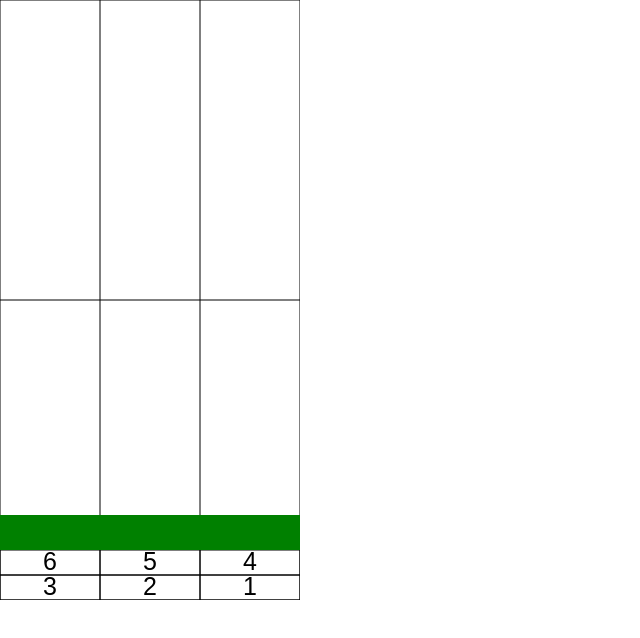
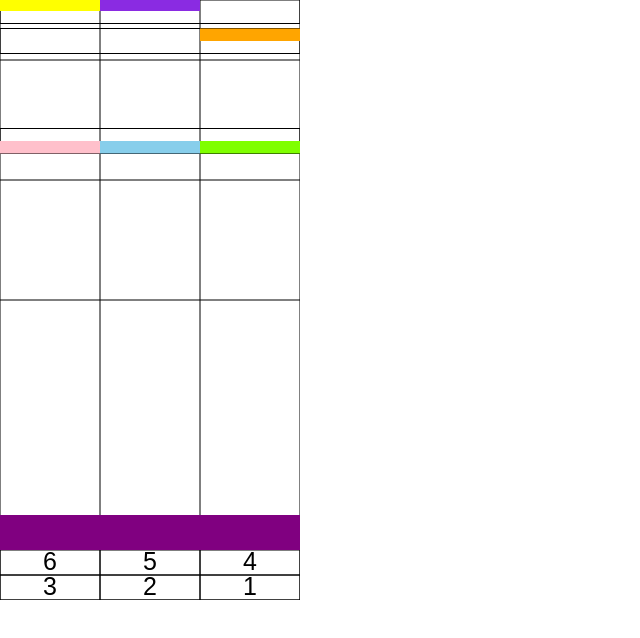
Before and after one commit to SchenRinan/Guitar-Keyboard, a plain HTML site: page index.html in a window 1280 px wide. Shown: the whole page, without its empty margins (0-640 px from the left). Drawn offline with Linux system fonts and the light colour scheme.

Commit message:
running chords

```diff
--- a/index.html
+++ b/index.html
@@ -14,5 +14,9 @@
 
 
     <script type="text/javascript" src="./js/index.js"></script>
+    <script type="text/javascript" src="./js/data.js"></script>
+    <script type="text/javascript" src="./js/listener.js"></script>
+    <script type="text/javascript" src="./js/chords.js"></script>
+    <script type="text/javascript" src="./js/game.js"></script>
 </body>
 </html>
--- /dev/null
+++ b/js/chords.js
@@ -0,0 +1,66 @@
+let chordsOnscreen = [];
+
+function generateChords(){
+    console.log(frames)
+    for(i=0; i< testChordsArray.length; i++){
+    if(frames === testChordsArray[i].frames){
+        chordsOnscreen.push(new Chords(testChordsArray[i].chords))
+    }
+}
+    for(i=0; i < chordsOnscreen.length; i++){
+        chordsOnscreen[i].draw();
+        chordsOnscreen[i].update();
+    }
+
+}
+
+class Chords{
+    constructor(chords){
+        this.chords = chords;
+        this.y = 0;
+    }
+    draw(){
+        ctx.beginPath();
+        ctx.rect(0, this.y-12.5, 300, 25);
+        ctx.stroke();
+        if(this.chords.includes(3)){
+            ctx.beginPath();
+            ctx.fillStyle = "pink";
+            ctx.rect(0, this.y, 100, 12.5);
+            ctx.fill();}
+        if(this.chords.includes(2)){
+            ctx.beginPath();
+            ctx.fillStyle = "skyblue";
+            ctx.rect(100, this.y, 100, 12.5);
+            ctx.fill();}
+        if(this.chords.includes(1)){
+            ctx.beginPath();
+            ctx.fillStyle = "chartreuse";
+            ctx.rect(200, this.y, 100, 12.5);
+            ctx.fill();}
+        if(this.chords.includes(6)){
+            ctx.beginPath();
+            ctx.fillStyle = "yellow";
+            ctx.rect(0, this.y - 12.5, 100, 12.5);
+            ctx.fill();}
+        if(this.chords.includes(5)){
+            ctx.beginPath();
+            ctx.fillStyle = "blueviolet";
+            ctx.rect(100, this.y - 12.5, 100, 12.5);
+            ctx.fill();}
+        if(this.chords.includes(4)){
+            ctx.beginPath();
+            ctx.fillStyle = "orange";
+            ctx.rect(200, this.y - 12.5, 100, 12.5);
+            ctx.fill();}
+    }
+    update(){
+        this.y++;
+    }
+}
+
+
+ctx.beginPath();
+ctx.fillStyle = "pink";
+ctx.rect(0, 575, 100, 25);
+ctx.fill();
--- /dev/null
+++ b/js/data.js
@@ -0,0 +1,6 @@
+let testChordsArray =[
+    {frames: 160, chords: [1,2,3]},
+    {frames: 260, chords: [4]},
+    {frames: 290, chords: [5,6]},
+    {frames: 670, chords: [1,2,6]},
+]
--- /dev/null
+++ b/js/game.js
@@ -0,0 +1,8 @@
+//game function
+function game(){
+    drawCanvas();
+    generateChords();
+    animation = requestAnimationFrame(game)
+}
+
+game();
--- a/js/index.js
+++ b/js/index.js
@@ -1,22 +1,20 @@
 //initial values
-let keys=[];
-let test = 'Numpad1';
 var canvas = document.getElementById("canvas");
 var ctx = canvas.getContext("2d");
 ctx.font = "25px Arial";
 ctx.textAlign = "center";
 let animation;
 let frames = 0;
+let keys=[];
+let tempoOnscreen = [];
 
 //Create canvas
 function drawCanvas(){
-    console.log(frames)
-
     ctx.clearRect(0, 0, canvas.width, canvas.height);
     //highlight numberpads
     if(keys['Numpad3']){
         ctx.beginPath();
-        ctx.fillStyle = "skyblue";
+        ctx.fillStyle = "pink";
         ctx.rect(0, 575, 100, 25);
         ctx.fill();}
     if(keys['Numpad2']){
@@ -26,22 +24,22 @@ function drawCanvas(){
         ctx.fill();}
     if(keys['Numpad1']){
         ctx.beginPath();
-        ctx.fillStyle = "skyblue";
+        ctx.fillStyle = "chartreuse";
         ctx.rect(200, 575, 100, 25);
         ctx.fill();}
     if(keys['Numpad6']){
         ctx.beginPath();
-        ctx.fillStyle = "skyblue";
+        ctx.fillStyle = "yellow";
         ctx.rect(0, 550, 100, 25);
         ctx.fill();}
     if(keys['Numpad5']){
         ctx.beginPath();
-        ctx.fillStyle = "skyblue";
+        ctx.fillStyle = "blueviolet";
         ctx.rect(100, 550, 100, 25);
         ctx.fill();}
     if(keys['Numpad4']){
         ctx.beginPath();
-        ctx.fillStyle = "skyblue";
+        ctx.fillStyle = "orange";
         ctx.rect(200, 550, 100, 25);
         ctx.fill();}
 
@@ -82,52 +80,40 @@ function drawCanvas(){
     ctx.beginPath();
     ctx.rect(200, 550, 100, 25);
     ctx.stroke();
-    ctx.fillStyle = "green";
+    ctx.fillStyle = "purple";
     ctx.beginPath();
     ctx.rect(0, 515, 300, 35);
     ctx.fill();
 
 
-    ctx.beginPath();
-    ctx.moveTo(0, frames);
-    ctx.lineTo(300, frames);
-    ctx.stroke();
     //Running Background on game field
     if(frames % 120 === 0){
-
+        tempoOnscreen.push(new TempoLines)
     }
-
+    for(i=0; i<tempoOnscreen.length; i++){
+        tempoOnscreen[i].draw();
+        tempoOnscreen[i].update();
+    }
+    if(tempoOnscreen[0].y > 515){tempoOnscreen.shift()}
     frames++;
 }
 
 
-//create listener that detects keys press combination
-document.addEventListener ("keydown", (event) => {
-    keys = (keys || []);
-        keys[event.code]=true;
-
-    if(keys['Space']){
-        console.log(keys)
-//put a function that will check if key combination is the same as the one on place
-    }
-    if(keys['Numpad3']){
-        ctx.beginPath();
-        ctx.rect(0, 575, 100, 25);
-        ctx.fill();
-    }
-}, false);
-
-document.addEventListener("keyup", function (e) {
-    keys[e.code]=false;
-    stop();
-}, false);
 
 
 
-//game function
-function game(){
-    drawCanvas();
-    animation = requestAnimationFrame(game)
+
+class TempoLines{
+    constructor(){
+        this.y = 0
+    }
+    draw(){
+        ctx.beginPath();
+        ctx.moveTo(0, this.y);
+        ctx.lineTo(300, this.y);
+        ctx.stroke();
+    }
+    update(){
+        this.y++;
+    }
 }
-
-game();
--- /dev/null
+++ b/js/listener.js
@@ -0,0 +1,22 @@
+
+
+//create listener that detects keys press combination
+document.addEventListener ("keydown", (event) => {
+    keys = (keys || []);
+        keys[event.code]=true;
+
+    if(keys['Space']){
+        console.log(keys)
+//put a function that will check if key combination is the same as the one on place
+    }
+    if(keys['Numpad3']){
+        ctx.beginPath();
+        ctx.rect(0, 575, 100, 25);
+        ctx.fill();
+    }
+}, false);
+
+document.addEventListener("keyup", function (e) {
+    keys[e.code]=false;
+    stop();
+}, false);
```
